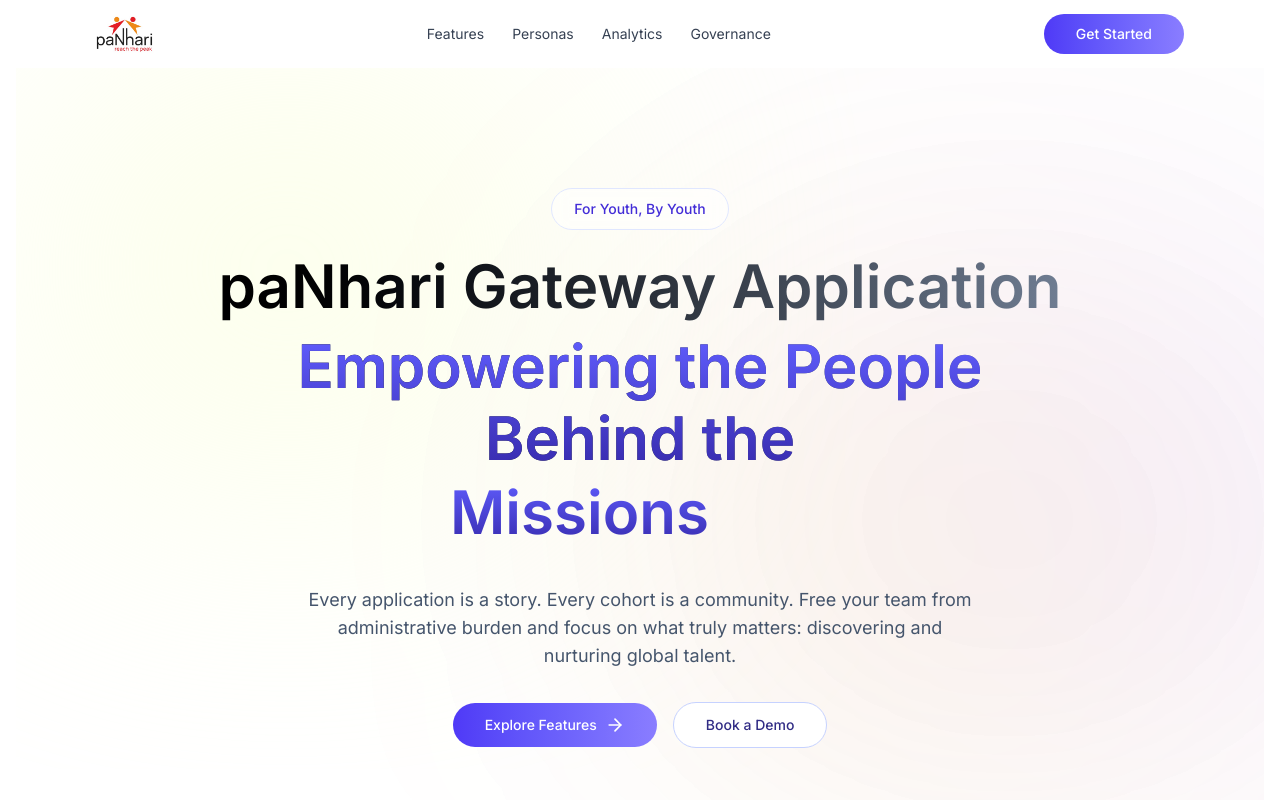
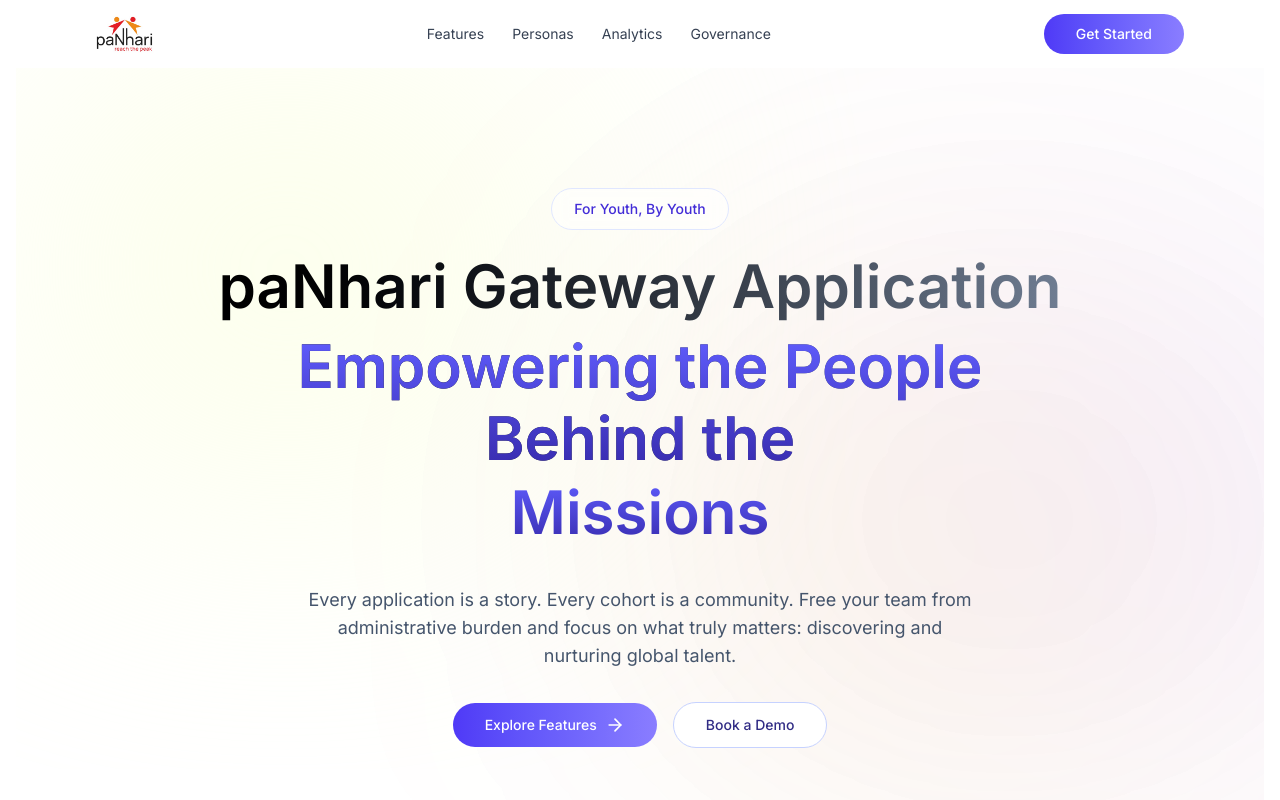
Before and after one commit to tadiwa-dev/gateway-three, a Next.js app: page / in a window 1280 px wide. Shown: the top 800 px of the page. Built offline with nearby package versions, Linux system fonts and the light colour scheme.

Commit message:
fix: center animated text horizontally

```diff
--- a/sections/hero-section.jsx
+++ b/sections/hero-section.jsx
@@ -81,7 +81,7 @@
                 <span>paNhari Gateway Application</span>
                 <span className="flex flex-wrap items-center justify-center gap-x-2 w-full mt-2">
                     <span className="bg-gradient-to-b from-indigo-500 to-indigo-800 bg-clip-text text-transparent">Empowering the People Behind the</span>
-                    <span className="relative flex overflow-hidden text-left md:pb-4 md:pt-1 w-[200px] md:w-[320px] lg:w-[380px]">
+                    <span className="relative flex justify-center overflow-hidden text-center md:pb-4 md:pt-1 w-[200px] md:w-[320px] lg:w-[380px]">
                         &nbsp;
                         {titles.map((title, index) => (
                             <motion.span
```
